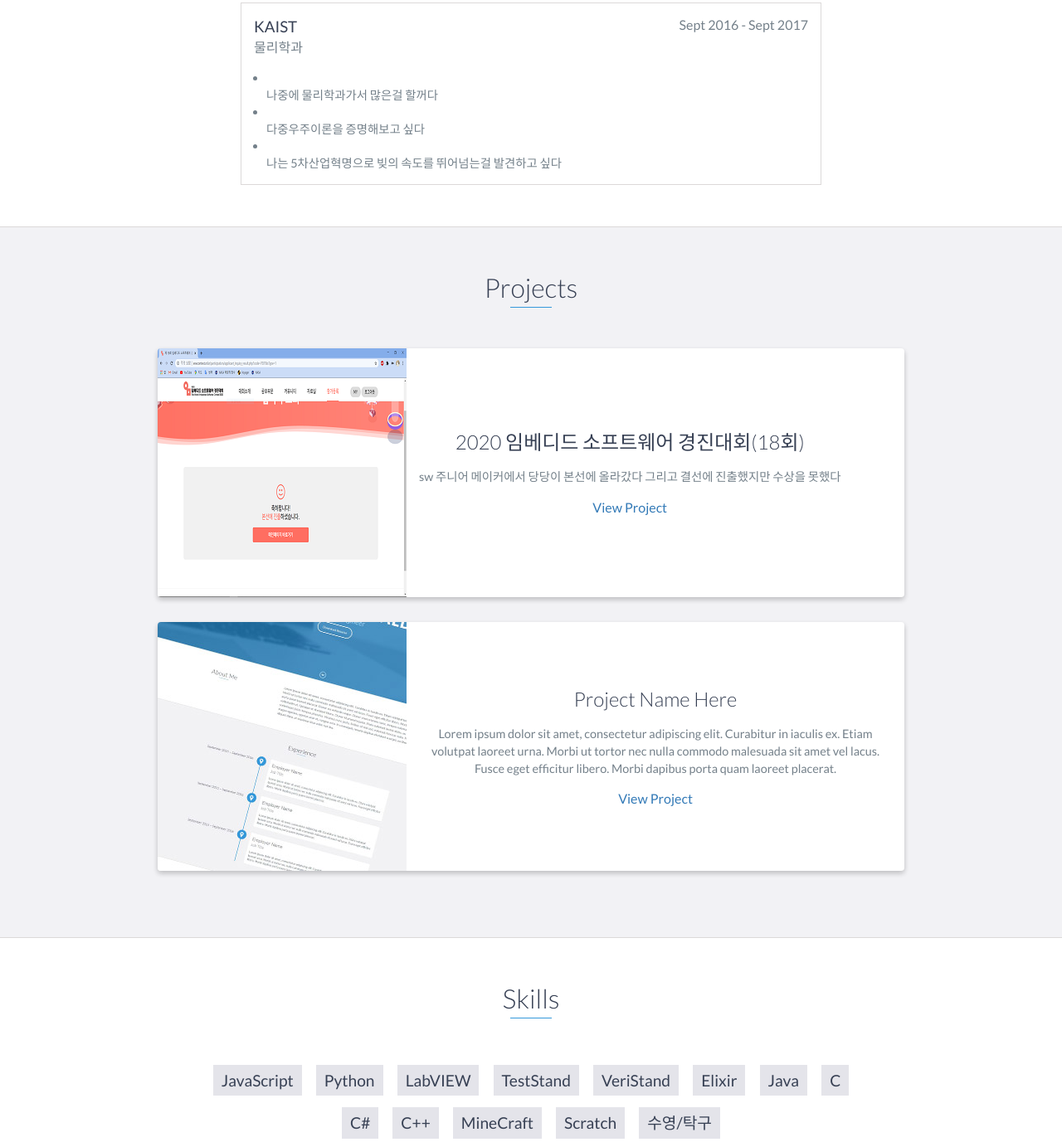
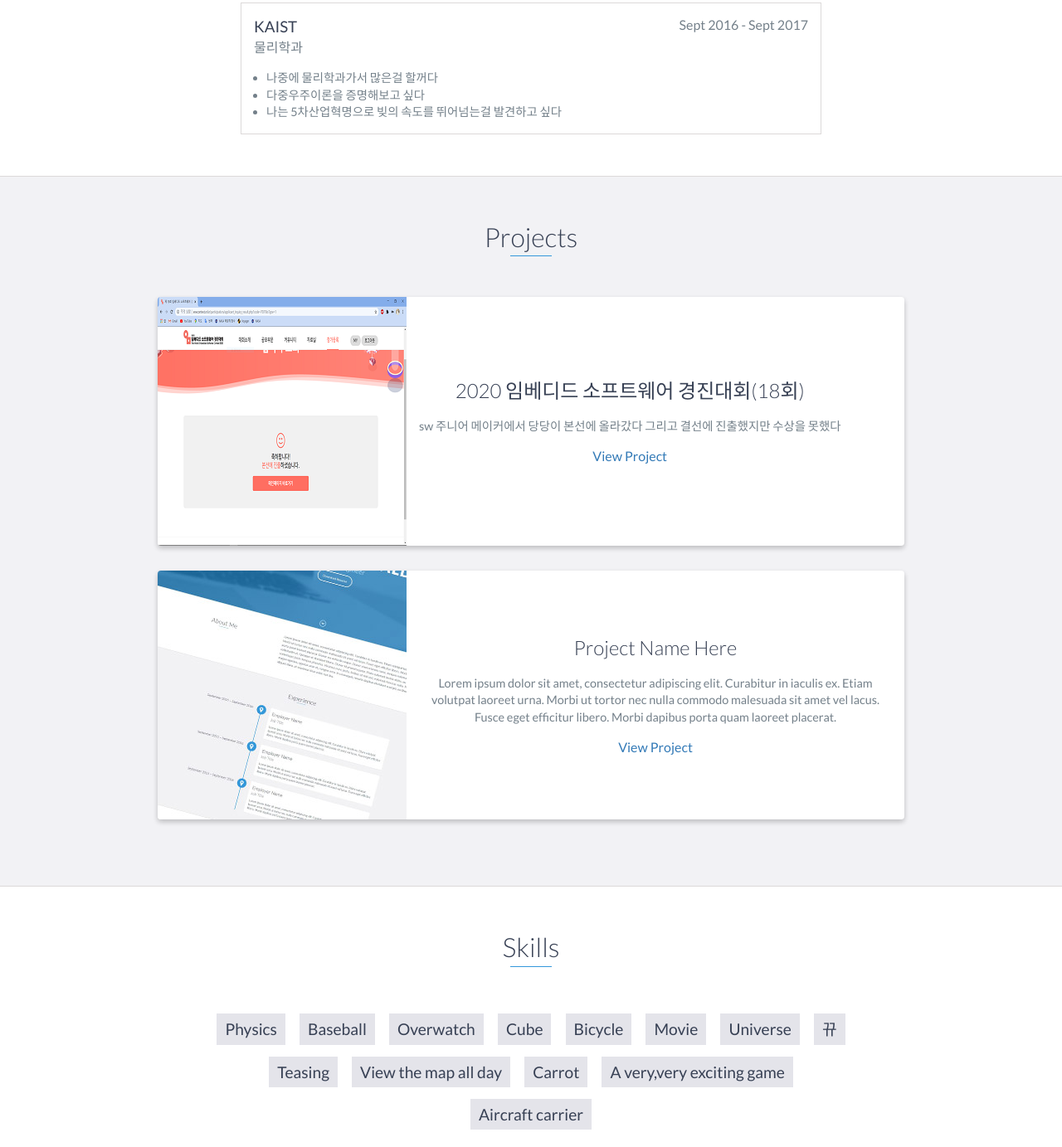
Before and after one commit to Leesuhyen/Leesuhyen.github.io, a website: page index.html in a window 1280 px wide. Shown: the part 2280-3663 px from the top of the page at 83% size. Drawn offline with nearby package versions, Linux system fonts and the light colour scheme.

Commit message:
change he soekmin

```diff
--- a/index.html
+++ b/index.html
@@ -145,12 +145,12 @@
             <span class="education-date">Sept 2016 - Sept 2017</span>
             <h4>물리학과</h4>
             <ul>
-                <li>
-                </li>나중에 물리학과가서 많은걸 할꺼다
-                <li>
-                </li>다중우주이론을 증명해보고 싶다
-                <li>
-                </li>나는 5차산업혁명으로 빚의 속도를 뛰어넘는걸 발견하고 싶다
+                <li>나중에 물리학과가서 많은걸 할꺼다
+                </li>
+                <li>다중우주이론을 증명해보고 싶다
+                </li>
+                <li>나는 5차산업혁명으로 빚의 속도를 뛰어넘는걸 발견하고 싶다
+                </li>
             </ul>
         </div>
         <!-- End .education-block -->
@@ -200,19 +200,19 @@
     <div id="skills">
         <h2 class="heading">Skills</h2>
         <ul>
-            <li>JavaScript</li>
-            <li>Python</li>
-            <li>LabVIEW</li>
-            <li>TestStand</li>
-            <li>VeriStand</li>
-            <li>Elixir</li>
-            <li>Java</li>
-            <li>C</li>
-            <li>C#</li>
-            <li>C++</li>
-            <li>MineCraft</li>
-            <li>Scratch</li>
-            <li>수영/탁구</li>
+            <li> Physics</li>
+            <li>Baseball</li>
+            <li>Overwatch</li>
+            <li>Cube</li>
+            <li>Bicycle</li>
+            <li>Movie</li>
+            <li>Universe</li>
+            <li>뀨</li>
+            <li>Teasing</li>
+            <li>View the map all day</li>
+            <li>Carrot</li>
+            <li>A very,very exciting game</li>
+            <li>Aircraft carrier</li>
         </ul>
     </div>
     <!-- End #skills -->
```
